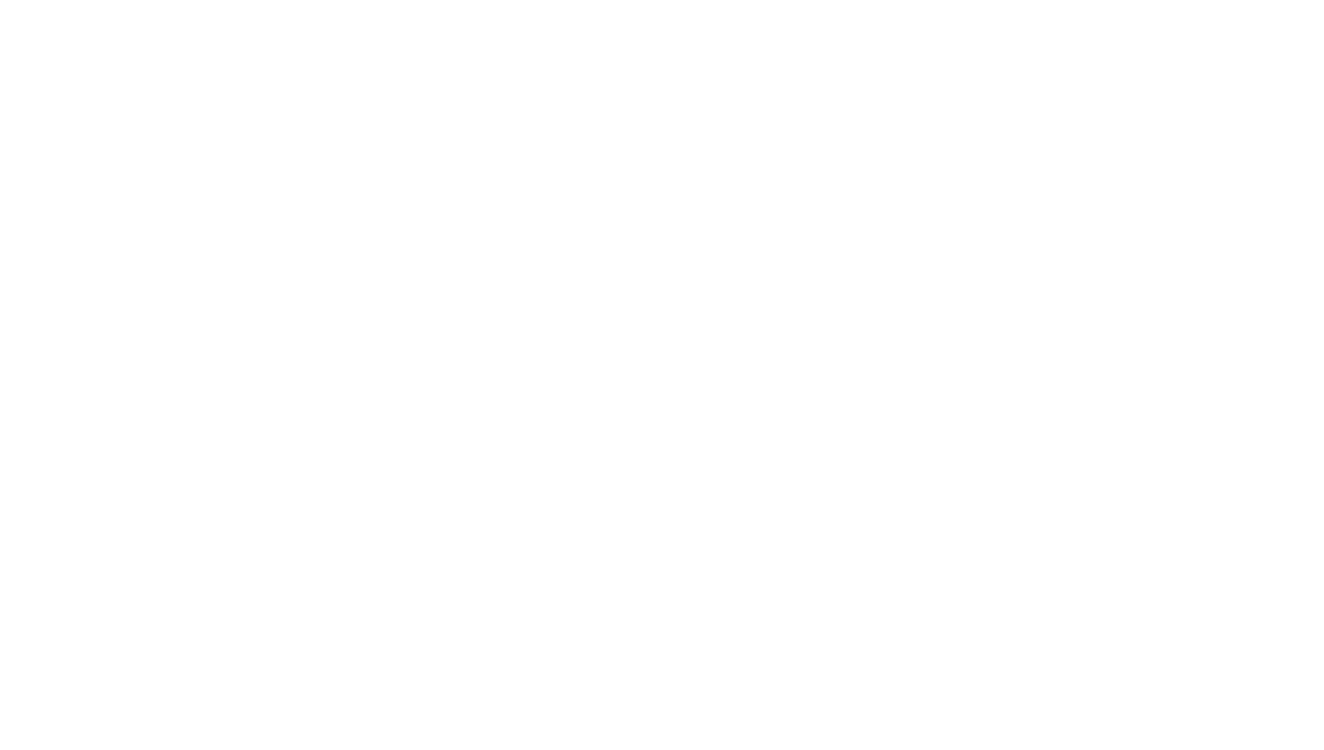
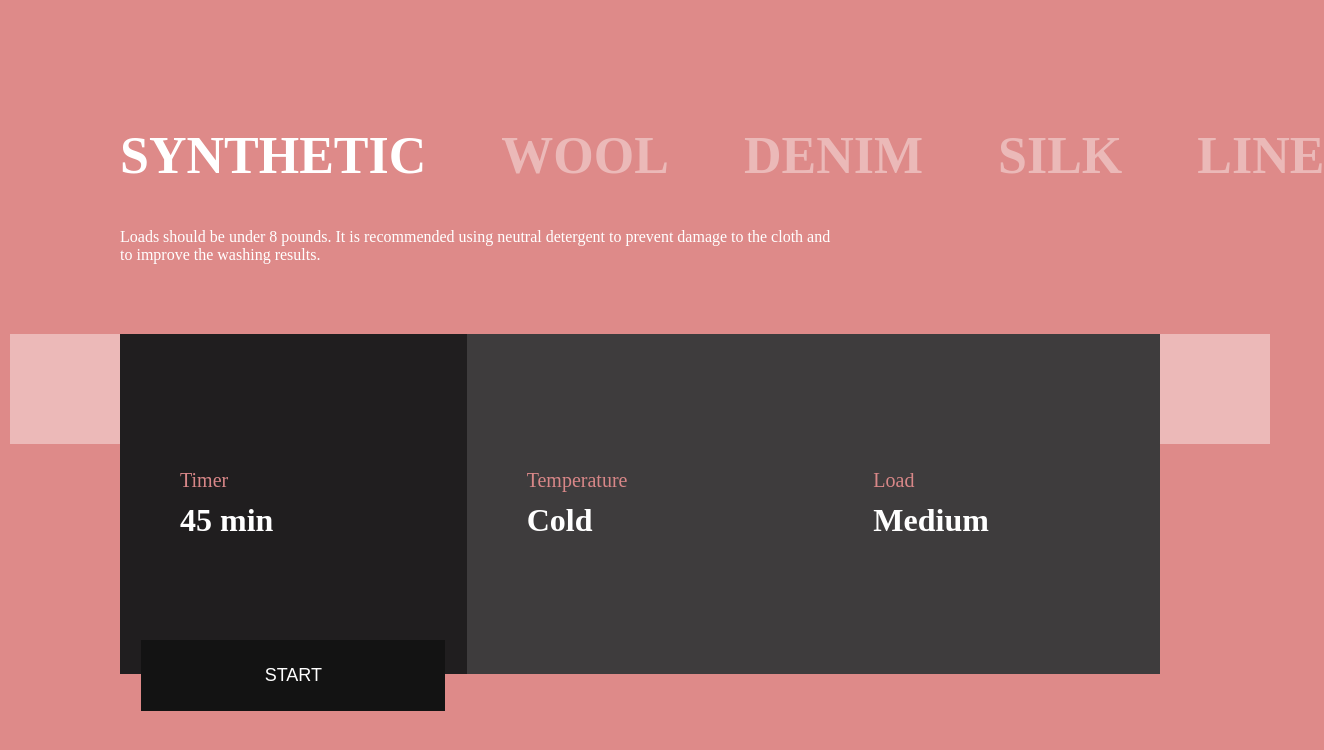
Before and after one commit to vdmkhrp-frontloops-markup/task-11, a website built with Vite: page index.html in a window 1280 px wide. Shown: the whole page, 1324 px wide, since content can reach past the window. Built offline with nearby package versions, Linux system fonts and the light colour scheme.

Commit message:
first commit

```diff
--- a/index.html
+++ b/index.html
@@ -1,15 +1,49 @@
 <!DOCTYPE html>
 <html lang="en">
   <head>
-  <meta charset="UTF-8">
-  <meta name="viewport" content="width=device-width, initial-scale=1.0">
-  <link rel="stylesheet" href="./src/style.scss">
+    <meta charset="UTF-8" />
+    <meta name="viewport" content="width=device-width, initial-scale=1.0" />
+    <link rel="stylesheet" href="./src/style.scss" />
     <link rel="icon" href="./src/img/favicon.ico" sizes="32x32" />
     <link rel="icon" href="./src/img/favicon.svg" type="image/svg+xml" />
     <link rel="apple-touch-icon" href="./src/img/apple-touch-icon.png" />
-  <title>task-00</title>
+    <title>task-11</title>
   </head>
   <body>
-
+    <div class="slider">
+      <div class="slider__wrap">
+        <header class="slider__header">
+          <nav class="slider__nav">
+            <a href="#!" class="slider__link slider__link--active">SYNTHETIC</a>
+            <a href="#!" class="slider__link">wool</a>
+            <a href="#!" class="slider__link">denim</a>
+            <a href="#!" class="slider__link">silk</a>
+            <a href="#!" class="slider__link">line</a>
+          </nav>
+          <p class="slider__description">
+            Loads should be under 8 pounds. It is recommended using neutral
+            detergent to prevent damage to the cloth and to improve the washing
+            results.
+          </p>
+        </header>
+        <div class="slider__cards">
+          <button type="button" class="slider__button"></button>
+          <button type="button" class="slider__button slider__button--next"></button>
+          <div class="card">
+            <h4 class="card__title">Timer</h4>
+            <h6 class="card__subtitle">45 min</h6>
+            <button type="button" class="card__button">start</button>
+          </div>
+          <div class="card">
+            <h4 class="card__title">Temperature</h4>
+            <h6 class="card__subtitle">Cold</h6>
+          </div>
+          <div class="card">
+            <h4 class="card__title">Load</h4>
+            <h6 class="card__subtitle">Medium</h6>
+          </div>
+        </div>
+      </div>
+    </div>
   </body>
 </html>
--- a/src/style.scss
+++ b/src/style.scss
@@ -1,8 +1,141 @@
 * {
   box-sizing: border-box;
+}
+
+h1,
+h2,
+h3,
+h4,
+h5,
+h6,
+p {
+  font-size: inherit;
+  font-weight: 400;
+  margin: 0;
 }
 
 body {
   margin: 0;
   min-height: 100vh;
+  display: grid;
+  place-items: center;
+  background-color: #de8a89;
+  color: #fff;
 }
+
+.slider {
+  &__wrap {
+    display: flex;
+    flex-direction: column;
+    row-gap: 70px;
+    max-width: 1040px;
+    margin-inline: auto;
+  }
+
+  &__nav {
+    display: flex;
+    align-items: center;
+    column-gap: 75px;
+  }
+
+  &__link {
+    font-size: 52px;
+    font-weight: 700;
+    text-decoration: none;
+    text-transform: uppercase;
+    color: rgba(#fff, 0.4);
+    margin-bottom: 43px;
+    transition: color 300ms ease;
+
+    &--active {
+      color: #fff;
+    }
+
+    @media (hover: hover) {
+      &:hover {
+        color: #fff;
+      }
+    }
+  }
+
+  &__description {
+    max-width: 720px;
+  }
+
+  &__button {
+    position: absolute;
+    top: 0;
+    right: 100%;
+    display: flex;
+    align-items: center;
+    justify-content: center;
+    width: 110px;
+    aspect-ratio: 1;
+    padding: 0;
+    background-color: rgba(#fff, 0.4);
+    border: none;
+    transition: background-color 300ms ease;
+
+    @media (hover: hover) {
+      cursor: pointer;
+
+      &:hover {
+        background-color: #fff;
+      }
+    }
+
+    &--next {
+      left: 100%;
+    }
+  }
+
+  &__cards {
+    display: flex;
+    position: relative;
+  }
+}
+
+
+.card {
+  position: relative;
+  width: 350px;
+  height: 340px;
+  display: flex;
+  flex-direction: column;
+  justify-content: center;
+  row-gap: 10px;
+  padding: 60px;
+  background-color: #3e3c3d;
+
+  &:nth-child(2) {
+    background-color: #353334;
+  }
+
+  &:nth-child(3) {
+    background-color: #201e1f;
+  }
+
+  &__title {
+    font-size: 20px;
+    color: #d88788;
+  }
+
+  &__subtitle {
+    font-size: 32px;
+    font-weight: 700;
+  }
+
+  &__button {
+    position: absolute;
+    top: 90%;
+    left: 50%;
+    transform: translateX(-50%);
+    min-width: 304px;
+    border: none;
+    background-color: #131313;
+    color: #fff;
+    padding: 25px 40px;
+    font-size: 18px;
+    text-transform: uppercase;
+  }
+}
```
Also changed, not shown: README.md, src/img/preview.png (added), 1 other file. Lines whose indentation alone changed are shown as unchanged.
